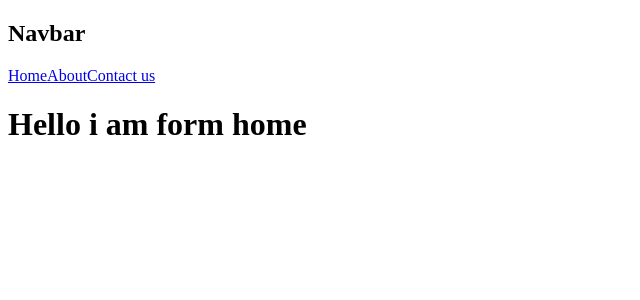
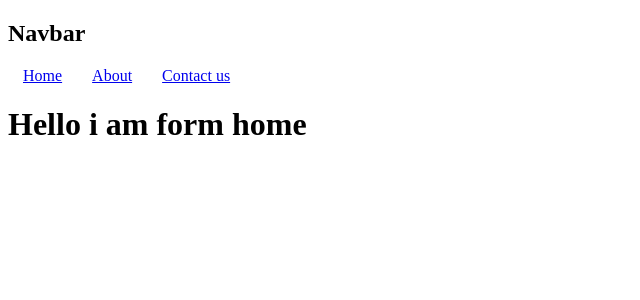
Before and after one commit to srssieam/react-router-tutorial, a React (Vite) app: page / in a window 1280 px wide. Shown: the top 300 px of the page, without its empty margins (0-640 px from the left). Built offline with nearby package versions, Linux system fonts and the light colour scheme.

Commit message:
use Link instead of <a> to prevent loading

```diff
--- /dev/null
+++ b/src/component/Header/Header.css
@@ -0,0 +1,3 @@
+a{
+    margin: 0 15px;
+}
--- a/src/component/Header/Header.jsx
+++ b/src/component/Header/Header.jsx
@@ -1,13 +1,17 @@
-
+import { Link } from 'react-router-dom';
+import './Header.css'
 
 const Header = () => {
     return (
         <div>
             <h2>Navbar</h2>
             <nav>
-                <a href="/">Home</a>
+                {/* <a href="/">Home</a>
                 <a href="/about">About</a>
-                <a href="/contact">Contact us</a>
+                <a href="/contact">Contact us</a> */}
+                <Link to="/">Home</Link>
+                <Link to="/about">About</Link>
+                <Link to="/contact">Contact us</Link>
             </nav>
         </div>
     );
```
